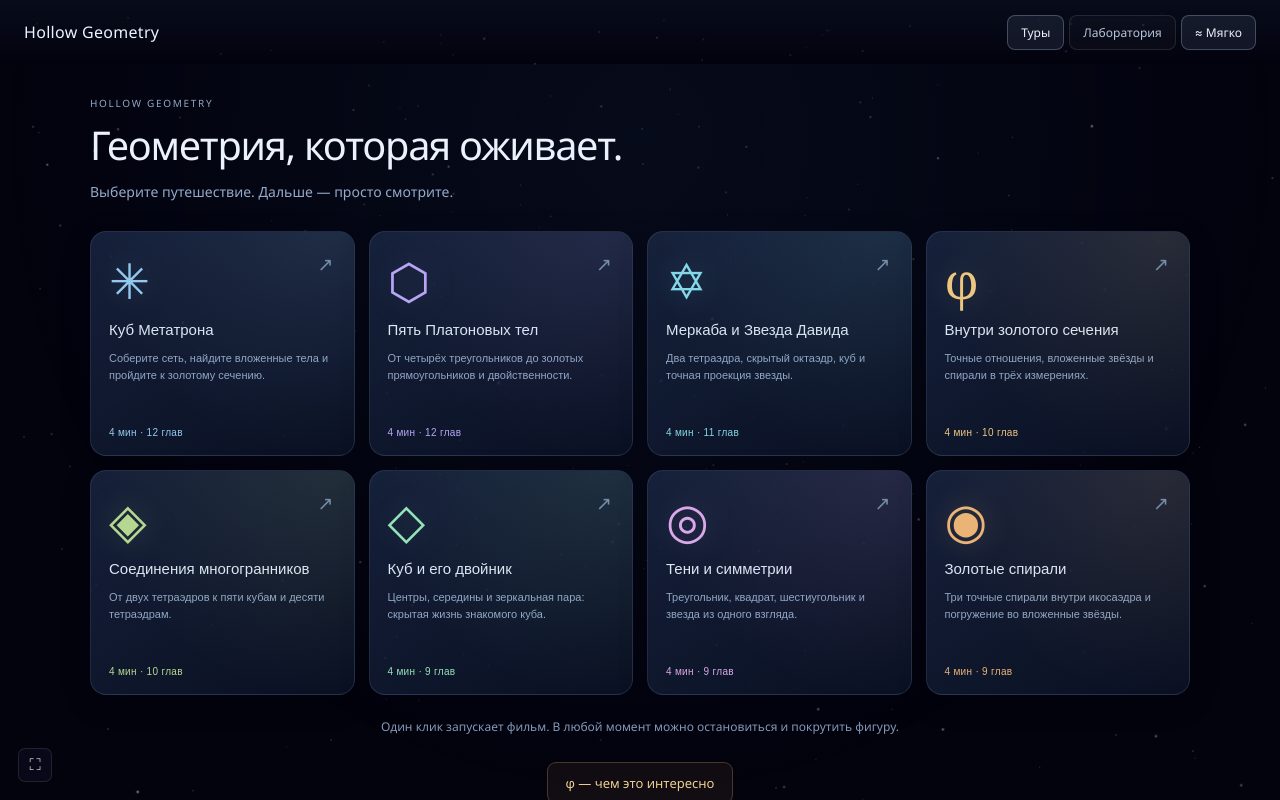
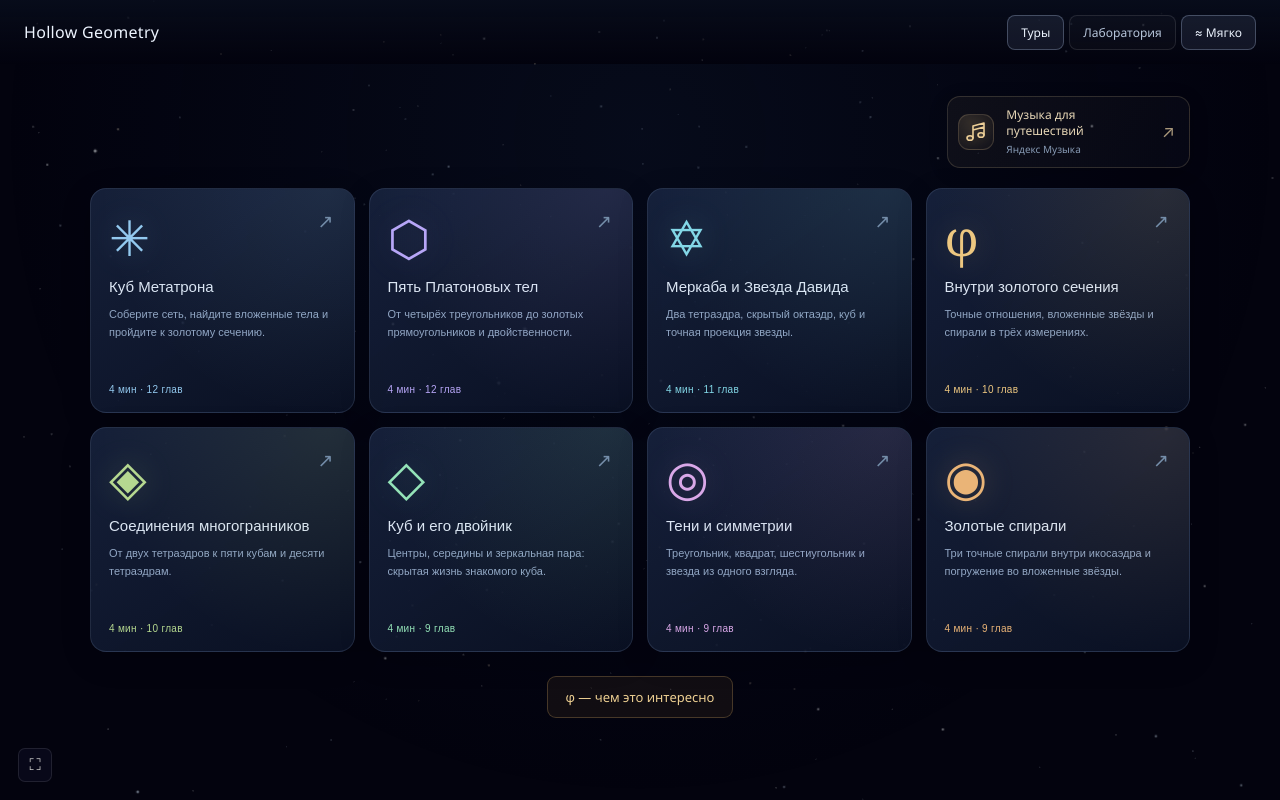
Before and after one commit to Heimlet/hollow-geometry, a plain HTML site: page index.html in a window 1280 px wide. Drawn offline with nearby package versions, Linux system fonts and the light colour scheme; animation ran at ten frames a second.

Commit message:
Add playlist shortcut and simplify tour homepage

```diff
--- a/css/style.css
+++ b/css/style.css
@@ -330,14 +330,14 @@ body:has(#info.vis) .lab-projection{top:calc(var(--toolbar-height) + 12px)}
 .mode-advanced #app-toolbar{padding-right:310px}
 .mode-simple:has(.tour-menu:not([hidden])) #c{opacity:.7}
 .tour-menu{position:fixed;inset:64px 0 0;z-index:20;overflow:auto;padding:32px max(24px,calc((100vw - 1100px)/2)) 36px;background:radial-gradient(ellipse at 50% 10%,#10213e44,transparent 70%);scrollbar-width:thin;scrollbar-color:#384a65 transparent}
-.tour-intro{margin-bottom:28px}.tour-eyebrow{font-size:10px;letter-spacing:1.7px;color:#90a6c5;text-transform:uppercase}
-.tour-intro h1{font-weight:450;letter-spacing:-1.3px;font-size:clamp(26px,3.1vw,43px);line-height:1.18;margin:12px 0;color:#ecf2fc}.tour-lead{font-size:14px;line-height:1.6;color:#95aac9}
+.tour-eyebrow{font-size:10px;letter-spacing:1.7px;color:#90a6c5;text-transform:uppercase}
+
 .tour-grid{display:grid;grid-template-columns:repeat(4,minmax(0,1fr));gap:14px}
 .tour-card{position:relative;display:flex;align-items:flex-start;flex-direction:column;gap:10px;min-height:225px;text-align:left;padding:22px 18px 17px;border:1px solid #a2bde426;border-radius:16px;background:linear-gradient(145deg,#1b2845ca,#0a1124e8);color:#dce6f4;cursor:pointer;box-shadow:0 8px 32px #0002;transition:transform .25s,border-color .25s,background .25s;overflow:hidden}
 .tour-card:before{content:'';position:absolute;inset:0;background:radial-gradient(circle at 90% 0,color-mix(in srgb,var(--tour-color) 11%,transparent),transparent 70%);pointer-events:none}
 .tour-card:hover{transform:translateY(-4px);border-color:var(--tour-color);background:#17233bec}.tour-card:focus-visible{outline-color:var(--tour-color)}
 .tour-icon{font-family:Georgia,'Times New Roman',serif;font-size:49px;line-height:1.1;color:var(--tour-color);height:56px;filter:drop-shadow(0 0 16px color-mix(in srgb,var(--tour-color) 22%,transparent))}
-.tour-card strong{font-size:15px;font-weight:500;line-height:1.3}.tour-description{font-size:11px;line-height:1.6;color:#91a6c4}.tour-meta{font-size:10px;color:var(--tour-color);margin-top:auto;padding-top:7px;letter-spacing:.3px}.tour-card-play{position:absolute;top:21px;right:20px;color:#748da9;font-size:19px}.tour-menu-note{font-size:12px;line-height:1.7;color:#849ab9;text-align:center;margin:22px 0 0}
+.tour-card strong{font-size:15px;font-weight:500;line-height:1.3}.tour-description{font-size:11px;line-height:1.6;color:#91a6c4}.tour-meta{font-size:10px;color:var(--tour-color);margin-top:auto;padding-top:7px;letter-spacing:.3px}.tour-card-play{position:absolute;top:21px;right:20px;color:#748da9;font-size:19px}
 .tour-player{position:fixed;bottom:22px;left:50%;transform:translateX(-50%);width:min(720px,calc(100vw - 120px));z-index:50;padding:18px 22px 14px;border:1px solid #8faace36;border-radius:15px;background:#0c1426ed;backdrop-filter:blur(22px);box-shadow:0 18px 60px #0007;color:#dce6f4}
 .tour-progress{position:absolute;left:14px;right:14px;top:0;height:2px;background:#a9c7ee14;overflow:hidden}.tour-progress span{display:block;height:100%;background:#bbdcff;box-shadow:0 0 10px #89baff}
 .tour-player-head{display:flex;align-items:center;justify-content:space-between;gap:12px;margin-bottom:8px}.tour-player-head .tour-eyebrow{font-size:9px;line-height:1.6;letter-spacing:1px}.tour-player-head button{background:none;border:0;padding:2px;font-size:11px;color:#89a4c8}
@@ -356,11 +356,11 @@ body:has(#info.vis) .lab-projection{top:calc(var(--toolbar-height) + 12px)}
 #shortcut-panel h2{font-size:14px;font-weight:500;margin-bottom:14px}#shortcut-panel dl{display:grid;grid-template-columns:110px 1fr;gap:12px 10px;font-size:11px;line-height:1.4}#shortcut-panel dt{color:#cbdffa}#shortcut-panel dd{color:#91a8c7}#shortcut-panel[hidden]{display:none}
 @media(min-width:701px) and (hover:hover) and (pointer:fine){.shortcut-dock{display:block}}
 @media(prefers-reduced-motion:reduce){.shortcut-question:after{animation:none}.tour-card{transition:none}}
-@media(max-width:1100px){.mode-advanced #view-context{display:none}.tour-card{padding:18px 14px;min-height:230px}.tour-intro{margin-bottom:22px}.tour-menu{padding-top:22px}}
+@media(max-width:1100px){.mode-advanced #view-context{display:none}.tour-card{padding:18px 14px;min-height:230px}.tour-menu{padding-top:22px}}
 @media(max-width:850px){.tour-grid{grid-template-columns:repeat(2,minmax(0,1fr))}.tour-card{min-height:200px}.tour-menu{padding:24px 28px 40px}.mode-advanced #app-toolbar{padding-right:0}.mode-advanced .experience-mode{top:56px;right:0;left:0;justify-content:flex-end;background:#0d1222f5;height:44px;padding:4px 10px;border-bottom:1px solid #ffffff18}.mode-advanced #sidebar{top:100px;height:calc(100% - 100px)}.mode-advanced #proj-label{top:110px}.mode-advanced .golden-story{top:110px}}
 @media(max-width:700px){
   .mode-simple .experience-mode{padding:10px 14px;height:60px;gap:4px}.experience-brand{font-size:13px;letter-spacing:0}.experience-mode button{font-size:11px;padding:7px 9px}.mode-simple .experience-mode button:last-child{width:31px;padding:7px 0;font-size:0}.mode-simple .experience-mode button:last-child:before{content:'≈';font-size:19px;line-height:13px}
-  .tour-menu{inset:60px 0 0;padding:22px 18px 36px}.tour-intro h1{font-size:29px;max-width:310px;letter-spacing:-.7px}.tour-lead{font-size:12px}.tour-grid{gap:10px}.tour-card{padding:15px 12px;min-height:224px;gap:9px;border-radius:12px}.tour-card strong{font-size:13px}.tour-icon{font-size:43px;height:48px}.tour-description{font-size:10px;line-height:1.6}.tour-card-play{right:12px;top:17px}.tour-meta{font-size:9px}.tour-menu-note{font-size:11px}
+  .tour-menu{inset:60px 0 0;padding:22px 18px 36px}.tour-grid{gap:10px}.tour-card{padding:15px 12px;min-height:224px;gap:9px;border-radius:12px}.tour-card strong{font-size:13px}.tour-icon{font-size:43px;height:48px}.tour-description{font-size:10px;line-height:1.6}.tour-card-play{right:12px;top:17px}.tour-meta{font-size:9px}
   .tour-player{width:calc(100vw - 24px);bottom:12px;padding:14px 15px 12px;border-radius:12px}.tour-player h2{font-size:17px}.tour-narration{font-size:12px;line-height:1.65;max-height:120px}.tour-player-head .tour-eyebrow{font-size:8px;letter-spacing:.5px}.tour-player-head button{font-size:10px}.tour-controls{gap:5px;margin-top:11px}.tour-controls button{font-size:11px;padding:8px 10px}.tour-controls .tour-play{min-width:115px}.tour-controls .tour-inspect{font-size:0;min-width:30px;padding:8px}.tour-controls .tour-inspect:before{content:'⚙';font-size:15px}.tour-chapters{grid-template-columns:1fr}.touring #fs-btn{top:66px;left:12px;bottom:auto}.touring #info{top:70px;max-height:30vh}
   .mode-simple:has(#sidebar:not(.hidden)) .golden-scene-length{display:block}.mode-simple .golden-scene-length[hidden]{display:none}
   .mode-advanced .golden-story{top:auto}
@@ -447,3 +447,17 @@ body:has(#info.vis) .lab-projection{top:calc(var(--toolbar-height) + 12px)}
 .knowledge-preview canvas:active{cursor:grabbing}.knowledge-preview canvas:focus-visible{outline:2px solid #efd197;outline-offset:-3px}
 .knowledge-preview figcaption{text-align:center;color:#8a9fb9;font-size:10px;padding:0 12px 12px;line-height:1.5}
 @media(max-width:700px){.knowledge-preview canvas{height:180px}.knowledge-preview figcaption{font-size:9px}}
+
+/* A quiet music link above the tour collection. */
+.tour-menu-tools{display:flex;justify-content:flex-end;margin-bottom:20px}
+.tour-playlist{display:inline-flex;align-items:center;gap:12px;max-width:100%;padding:10px 14px 10px 10px;border:1px solid #dec6952e;border-radius:13px;background:linear-gradient(120deg,#eac5810d,#8cacde07);color:#e6d6b6;text-decoration:none;transition:background .2s,border-color .2s;box-shadow:0 4px 20px #0002}
+.playlist-icon{display:grid;place-items:center;flex:0 0 36px;height:36px;border:1px solid #efd09a30;border-radius:11px;background:radial-gradient(circle at 30% 20%,#edc78026,#edc78006);color:#edcf97}
+.playlist-icon svg{width:24px;height:24px;filter:drop-shadow(0 0 6px #edc78025)}
+.playlist-icon ellipse{fill:#edcf9722}
+.playlist-label{display:flex;flex-direction:column;gap:4px;font-size:12px;line-height:1.35}
+.playlist-label small{font-size:10px;color:#879ab4}
+.playlist-external{margin-left:4px;color:#a9987b;font-size:17px}
+.tour-playlist:hover{background:#eac58113;border-color:#dec69570}.tour-playlist:hover .playlist-icon{color:#ffe4b3}
+.tour-playlist:focus-visible{outline:2px solid #efd197;outline-offset:4px}
+@media(max-width:700px){.tour-menu-tools{justify-content:stretch;margin-bottom:16px}.tour-playlist{width:100%}.playlist-external{margin-left:auto}}
+@media(prefers-reduced-motion:reduce){.tour-playlist{transition:none}}
--- a/js/tours.js
+++ b/js/tours.js
@@ -81,7 +81,15 @@ export function initTours() {
   const reset=button(document.body,'⟲',()=>window.resetCamera());reset.className='fbtn tour-reset';
   reset.title='Вернуть ракурс тура';reset.setAttribute('aria-label',reset.title);
   const welcome=el('main',null,'tour-menu');welcome.setAttribute('aria-label','Выбор путешествия');
-  const intro=el('header',null,'tour-intro');intro.append(el('p','HOLLOW GEOMETRY','tour-eyebrow'),el('h1','Геометрия, которая оживает.'),el('p','Выберите путешествие. Дальше — просто смотрите.','tour-lead'));
+  const musicRow=el('div',null,'tour-menu-tools'),playlist=el('a',null,'tour-playlist');
+  playlist.href='https://music.yandex.com/playlists/3ce0098c-24f8-988b-b3ae-9a7ebc2dcc19';
+  playlist.target='_blank';playlist.rel='noopener noreferrer';
+  playlist.setAttribute('aria-label','Музыка для путешествий — плейлист в Яндекс Музыке, откроется в новой вкладке');
+  const musicIcon=el('span',null,'playlist-icon');musicIcon.setAttribute('aria-hidden','true');
+  musicIcon.innerHTML='<svg viewBox="0 0 24 24" fill="none" stroke="currentColor" stroke-width="1.6" stroke-linecap="round" stroke-linejoin="round"><path d="M9 18V6l11-3v12M9 10l11-3"/><ellipse cx="6" cy="18" rx="3" ry="2.3"/><ellipse cx="17" cy="15" rx="3" ry="2.3"/></svg>';
+  const musicLabel=el('span',null,'playlist-label');musicLabel.append(el('span','Музыка для путешествий'),el('small','Яндекс Музыка'));
+  const external=el('span','↗','playlist-external');external.setAttribute('aria-hidden','true');
+  playlist.append(musicIcon,musicLabel,external);musicRow.append(playlist);
   const grid=el('div',null,'tour-grid');
   for(const [id,tour]of Object.entries(TOURS)) {
     const card=button(grid,'',()=>actions.startTour(id));card.className='tour-card';card.style.setProperty('--tour-color',tour.color);
@@ -90,8 +98,7 @@ export function initTours() {
     const meta=el('span',`${minutes(id)} · ${tour.steps.length} глав`,'tour-meta');
     card.append(icon,el('strong',tour.name),el('span',tour.description,'tour-description'),meta,el('span','↗','tour-card-play'));
   }
-  const footer=el('p','Один клик запускает фильм. В любой момент можно остановиться и покрутить фигуру.','tour-menu-note');
-  welcome.append(intro,grid,footer);document.body.append(welcome);
+  welcome.append(musicRow,grid);document.body.append(welcome);
   player=el('section',null,'tour-player');player.hidden=true;player.setAttribute('aria-label','Управление путешествием');
   const progress=el('nav',null,'tour-progress');progress.setAttribute('aria-label','Прогресс по главам');
   const head=el('div',null,'tour-player-head'),chapter=el('span',null,'tour-eyebrow');
```
